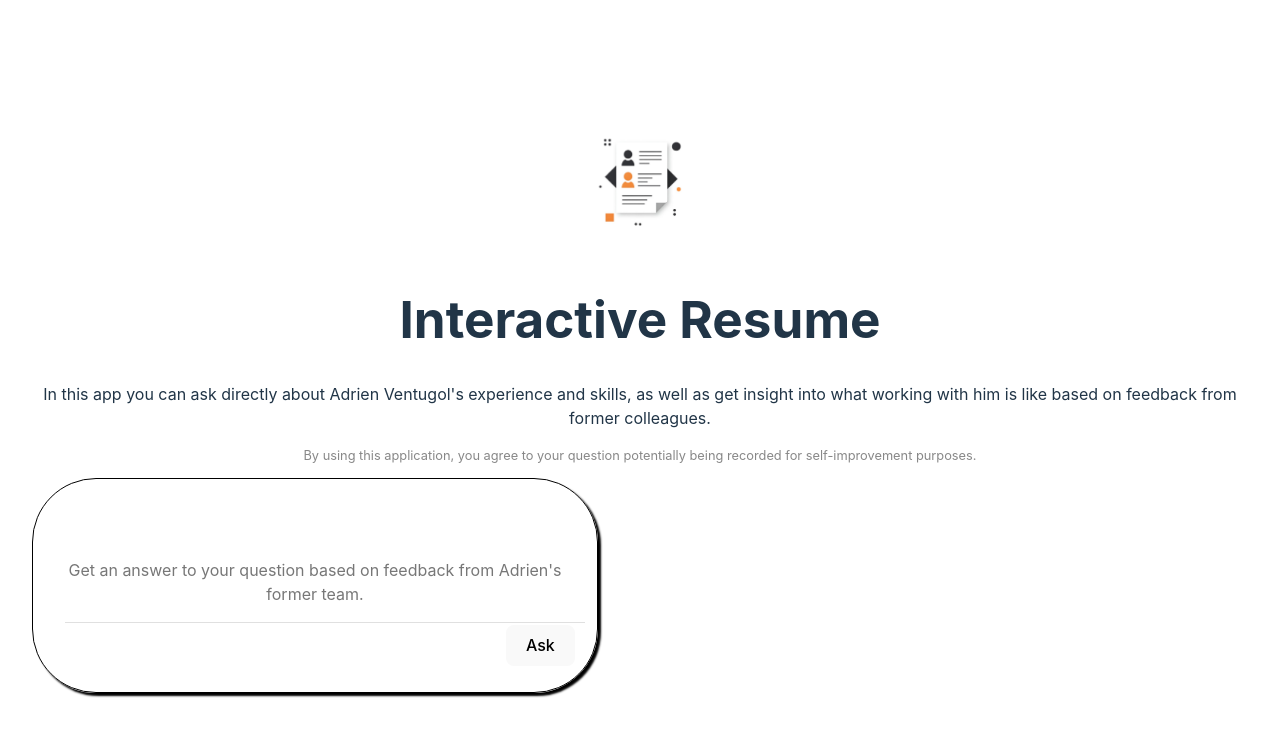
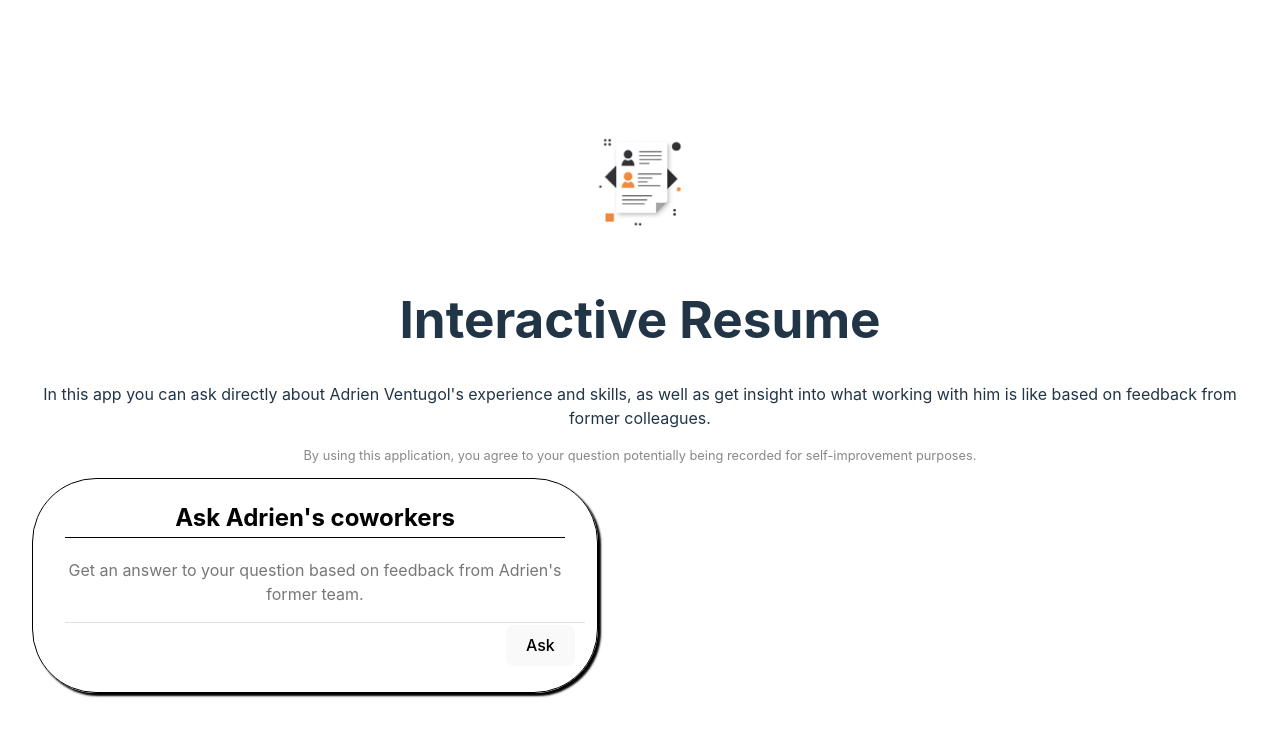
Before and after one commit to ventugol-adrien/interactive-resume, a React (Vite) app: page / in a window 1280 px wide. Shown: the top 736 px of the page. Built offline with nearby package versions, Linux system fonts and the light colour scheme.

Commit message:
feature: fixed CSS, removed server URL

```diff
--- a/src/components/styles.css
+++ b/src/components/styles.css
@@ -23,8 +23,8 @@
   .cardTitle {
     font-size: 1.5em;
     font-weight: bold;
-    color: #fff;
-    border-bottom: #fff solid 1px;
+    color: #000;
+    border-bottom: #000 solid 1px;
     padding: 1px;
   }
 
--- a/src/services/askCoworkers.ts
+++ b/src/services/askCoworkers.ts
@@ -2,6 +2,7 @@ import { SchemaType, GoogleGenerativeAI } from "@google/generative-ai";
 import { FeedbackJSON } from "../assets/Feedback";
 
 export const askCoworkers = async (input:string):Promise<string> => {
+    const baseURL = import.meta.env.VITE_SERVER_URL
     const schema = {
         description: "Theme of the question",
         type: SchemaType.OBJECT,
@@ -16,7 +17,6 @@ export const askCoworkers = async (input:string):Promise<string> => {
         nullable: false
     }
           if (import.meta.env.VITE_GEMINI_API_KEY && input) {
-              console.log("Asking coworkers the following question:", input)
               const themeAnalyzer = new GoogleGenerativeAI(import.meta.env.VITE_GEMINI_API_KEY);
               const model1 = themeAnalyzer.getGenerativeModel({ model: "gemini-1.5-flash",generationConfig:{responseMimeType:"application/json",responseSchema:schema}, systemInstruction: "Your role is to analyze a question given by a user about an engineer. Analyze the broad theme of the question given by the asker in term of the what abilities it concerns. Return the theme of the question in a maximum of 3 words." });
               const themePrompt = ` a user is asking the following questions about the engineer:${input}
@@ -27,7 +27,7 @@ export const askCoworkers = async (input:string):Promise<string> => {
               Example: "How does the engineer handle difficult situations?" -> "Interpersonal skills"`
               const themeResponse = await model1.generateContent(themePrompt)
               const theme = JSON.parse(themeResponse.response.text()).theme
-              fetch('http://localhost:3001/spreadsheet/update', {
+              fetch(`${baseURL}/spreadsheet/update`, {
                   method: 'PUT',
                   headers: {
                       'Content-Type': 'application/json',
--- a/src/vite-env.d.ts
+++ b/src/vite-env.d.ts
@@ -4,4 +4,5 @@ interface ImportMetaEnv {
     readonly VITE_GEMINI_API_KEY: string
     readonly VITE_GOOGLE_SERVICE_ACCOUNT_EMAIL: string
     readonly VITE_GOOGLE_SERVICE_ACCOUNT_PRIVATE_KEY: string
+    readonly VITE_SERVER_URL: string
   }
```
